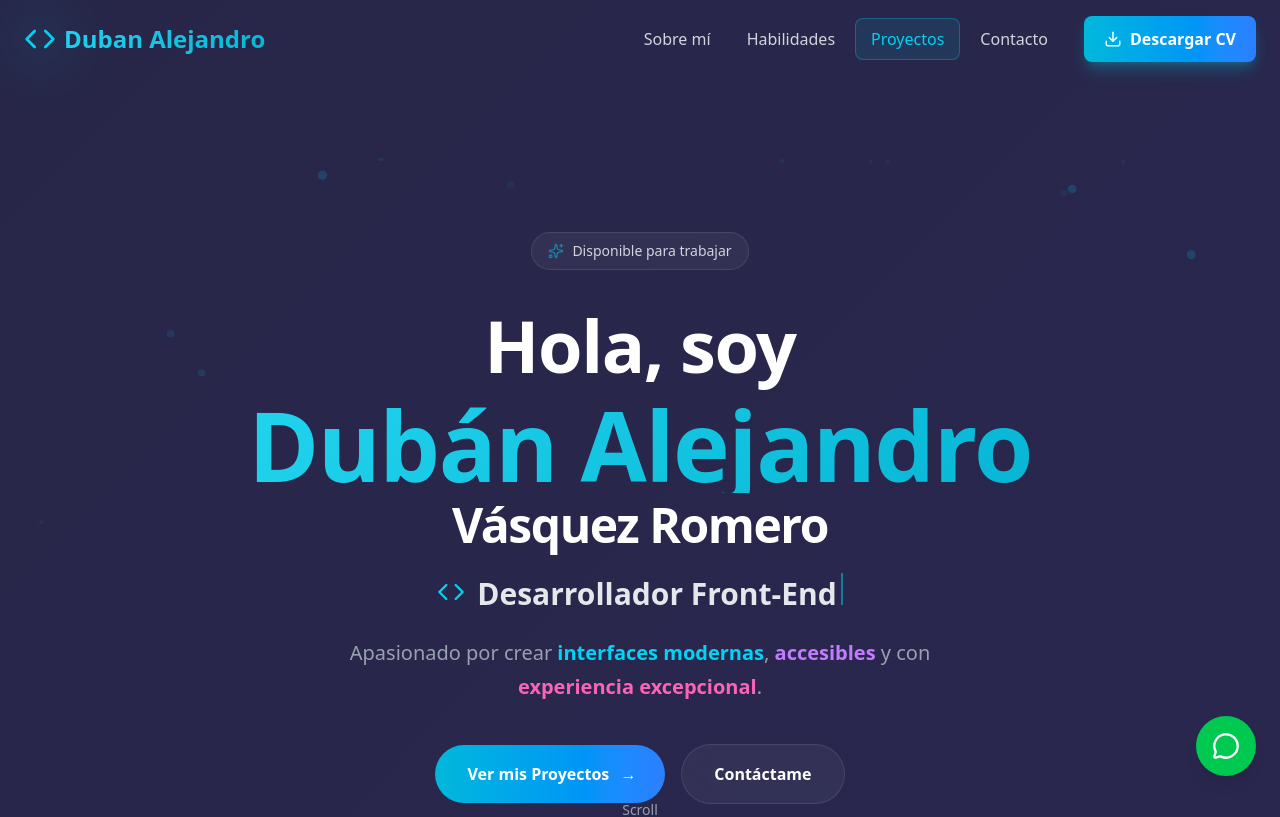
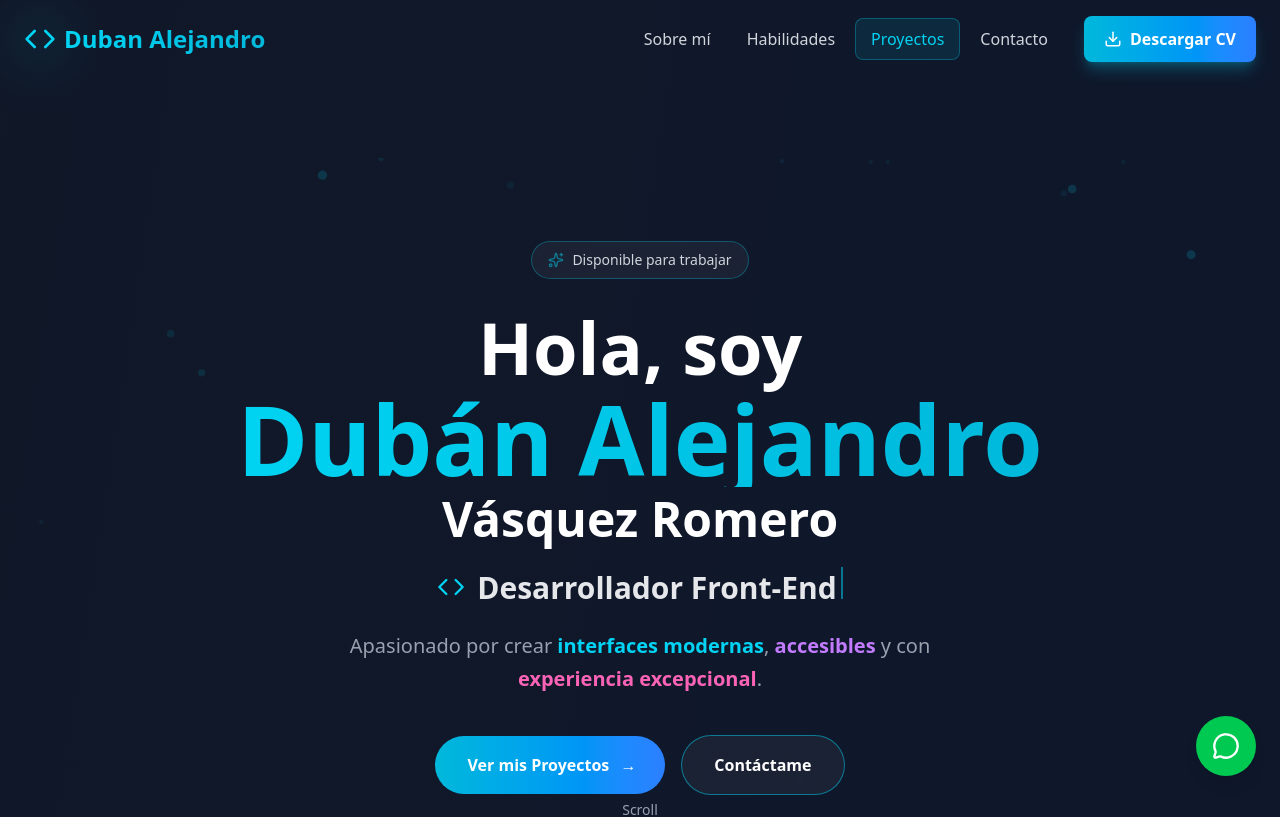
Before and after one commit to DubanPrograDVR/Mi-Portafolio-Front-end-developer, a React (Vite) app: page / in a window 1280 px wide. Shown: the top 817 px of the page. Built offline with nearby package versions, Linux system fonts and the light colour scheme.

Commit message:
Arreglos en la Navbar

```diff
--- a/index.html
+++ b/index.html
@@ -1,10 +1,15 @@
-<!DOCTYPE html>
+<!doctype html>
 <html lang="en">
   <head>
     <meta charset="UTF-8" />
     <link rel="icon" type="image/svg+xml" href="/vite.svg" />
     <meta name="viewport" content="width=device-width, initial-scale=1.0" />
-    <title>DVR-Front End Devoloper</title>
+    <link rel="preconnect" href="https://fonts.googleapis.com" />
+    <link rel="preconnect" href="https://fonts.gstatic.com" crossorigin />
+    <link
+      href="https://fonts.googleapis.com/css2?family=Inter:wght@300;400;500;600;700;800;900&display=swap"
+      rel="stylesheet" />
+    <title>DVR - Front End Developer</title>
   </head>
   <body>
     <div id="root"></div>
--- a/src/App.tsx
+++ b/src/App.tsx
@@ -24,7 +24,7 @@ export default function App() {
     el?.scrollIntoView({ behavior: "smooth", block: "start" });
   };
   return (
-    <div className="animated-gradient text-gray-200 font-sans leading-relaxed relative min-h-screen">
+    <div className="bg-gradient-to-br from-gray-900 via-slate-900 to-gray-900 text-gray-200 font-sans leading-relaxed relative min-h-screen">
       <CursorSpot />
       <Header navLinks={navLinks} onNavLinkClick={onNavLinkClick} />
       <main className="container mx-auto px-6 py-12 md:py-20">
@@ -46,12 +46,12 @@ export default function App() {
         {/* Gradiente decorativo */}
         <div className="absolute inset-0 bg-gradient-to-t from-cyan-500/5 via-transparent to-transparent" />
 
-        <div className="relative glass-strong border-t border-cyan-400/20">
+        <div className="relative bg-white/5 backdrop-blur-xl border-t border-cyan-400/20">
           <div className="container mx-auto px-6 py-12">
             <div className="grid md:grid-cols-3 gap-8 mb-8">
               {/* Columna 1 */}
               <div>
-                <h3 className="text-xl font-bold gradient-text-cyan mb-4">
+                <h3 className="text-xl font-bold bg-gradient-to-r from-cyan-400 to-cyan-500 bg-clip-text text-transparent mb-4">
                   Duban Alejandro
                 </h3>
                 <p className="text-gray-400 leading-relaxed">
@@ -89,7 +89,7 @@ export default function App() {
                     href="https://github.com/DubanPrograDVR"
                     target="_blank"
                     rel="noopener noreferrer"
-                    className="w-10 h-10 flex items-center justify-center rounded-lg glass border border-cyan-400/20 hover:border-cyan-400/50 hover:bg-cyan-400/10 transition-all">
+                    className="w-10 h-10 flex items-center justify-center rounded-lg bg-white/5 backdrop-blur-md border border-cyan-400/20 hover:border-cyan-400/50 hover:bg-cyan-400/10 transition-all">
                     <svg
                       className="w-5 h-5 text-cyan-400"
                       fill="currentColor"
@@ -101,7 +101,7 @@ export default function App() {
                     href="https://www.linkedin.com/in/duban-alejandro-vasquez-romero-19303122b/"
                     target="_blank"
                     rel="noopener noreferrer"
-                    className="w-10 h-10 flex items-center justify-center rounded-lg glass border border-cyan-400/20 hover:border-cyan-400/50 hover:bg-cyan-400/10 transition-all">
+                    className="w-10 h-10 flex items-center justify-center rounded-lg bg-white/5 backdrop-blur-md border border-cyan-400/20 hover:border-cyan-400/50 hover:bg-cyan-400/10 transition-all">
                     <svg
                       className="w-5 h-5 text-cyan-400"
                       fill="currentColor"
--- a/src/components/ContactForm.tsx
+++ b/src/components/ContactForm.tsx
@@ -34,7 +34,7 @@ export default function ContactForm() {
   };
 
   return (
-    <div className="glass-strong p-8 rounded-2xl border border-cyan-400/20">
+    <div className="bg-white/5 backdrop-blur-xl p-8 rounded-2xl border border-cyan-400/20">
       <h3 className="text-2xl font-bold text-white mb-6 flex items-center gap-2">
         <MessageSquare className="text-cyan-400" size={24} />
         Envíame un mensaje
@@ -91,7 +91,7 @@ export default function ContactForm() {
             placeholder="Cuéntame sobre tu proyecto o propuesta..."
             rows={5}
             required
-            className="w-full px-4 py-3 rounded-lg glass border border-gray-600 focus:border-cyan-400 text-gray-200 placeholder-gray-500 focus:outline-none focus:ring-2 focus:ring-cyan-500/50 transition-all resize-none"
+            className="w-full px-4 py-3 rounded-lg bg-white/5 backdrop-blur-md border border-gray-600 focus:border-cyan-400 text-gray-200 placeholder-gray-500 focus:outline-none focus:ring-2 focus:ring-cyan-500/50 transition-all resize-none"
           />
         </div>
 
--- a/src/components/Header.tsx
+++ b/src/components/Header.tsx
@@ -44,7 +44,9 @@ export default function Header({
       animate={{ y: 0 }}
       transition={{ duration: 0.6 }}
       className={`sticky top-0 z-50 transition-all duration-300 ${
-        scrolled ? "glass-strong shadow-lg shadow-black/20" : "bg-transparent"
+        scrolled
+          ? "bg-white/5 backdrop-blur-xl shadow-lg shadow-black/20"
+          : "bg-transparent"
       }`}>
       <div className="container mx-auto px-6 py-4 flex justify-between items-center">
         {/* Logo mejorado */}
@@ -65,7 +67,7 @@ export default function Header({
               transition={{ duration: 2, repeat: Infinity }}
             />
           </div>
-          <span className="gradient-text-cyan hidden sm:inline">
+          <span className="bg-gradient-to-r from-cyan-400 to-cyan-500 bg-clip-text text-transparent hidden sm:inline">
             Duban Alejandro
           </span>
         </motion.a>
@@ -113,7 +115,7 @@ export default function Header({
           onClick={() => setOpen(!open)}
           whileHover={{ scale: 1.1 }}
           whileTap={{ scale: 0.9 }}
-          className="md:hidden z-50 p-2 rounded-lg glass-strong border border-cyan-400/30">
+          className="md:hidden z-50 p-2 rounded-lg bg-white/5 backdrop-blur-md border border-cyan-400/30">
           <AnimatePresence mode="wait">
             {open ? (
               <motion.div
@@ -163,7 +165,7 @@ export default function Header({
                   transition={{ delay: idx * 0.1 }}
                   className={`text-3xl font-bold transition-colors ${
                     activeSection === l.href
-                      ? "gradient-text-cyan"
+                      ? "bg-gradient-to-r from-cyan-400 to-cyan-500 bg-clip-text text-transparent"
                       : "text-gray-300 hover:text-cyan-400"
                   }`}>
                   {l.label}
--- a/src/sections/Hero.tsx
+++ b/src/sections/Hero.tsx
@@ -55,7 +55,7 @@ export default function Hero({
           initial={{ opacity: 0, y: -20 }}
           animate={{ opacity: 1, y: 0 }}
           transition={{ duration: 0.6 }}
-          className="inline-flex items-center gap-2 px-4 py-2 rounded-full glass mb-8 border border-cyan-400/30">
+          className="inline-flex items-center gap-2 px-4 py-2 rounded-full bg-white/5 backdrop-blur-md mb-8 border border-cyan-400/30">
           <Sparkles size={16} className="text-cyan-400 animate-pulse" />
           <span className="text-sm text-gray-300">
             Disponible para trabajar
@@ -69,7 +69,7 @@ export default function Hero({
           animate={{ opacity: 1, y: 0 }}
           transition={{ duration: 0.8, delay: 0.2 }}>
           <span className="block text-white mb-2">Hola, soy</span>
-          <span className="block gradient-text-cyan text-5xl sm:text-6xl md:text-8xl">
+          <span className="block bg-gradient-to-r from-cyan-400 to-cyan-500 bg-clip-text text-transparent text-5xl sm:text-6xl md:text-8xl">
             Dubán Alejandro
           </span>
           <span className="block text-white text-3xl sm:text-4xl md:text-5xl mt-2">
@@ -132,7 +132,7 @@ export default function Hero({
           <a
             href="#contact"
             onClick={(e) => onNavLinkClick(e, "#contact")}
-            className="px-8 py-4 glass text-white font-bold rounded-full border border-cyan-400/50 hover:bg-cyan-400/10 transition-all hover:scale-105 hover:shadow-lg hover:shadow-cyan-500/30">
+            className="px-8 py-4 bg-white/5 backdrop-blur-md text-white font-bold rounded-full border border-cyan-400/50 hover:bg-cyan-400/10 transition-all hover:scale-105 hover:shadow-lg hover:shadow-cyan-500/30">
             Contáctame
           </a>
         </motion.div>
--- a/src/sections/Projects.tsx
+++ b/src/sections/Projects.tsx
@@ -14,7 +14,9 @@ export default function Projects() {
           viewport={{ once: true }}
           className="text-center mb-16">
           <h2 className="text-4xl md:text-5xl font-bold mb-4">
-            <span className="gradient-text-cyan">Mis Proyectos</span>
+            <span className="bg-gradient-to-r from-cyan-400 to-cyan-500 bg-clip-text text-transparent">
+              Mis Proyectos
+            </span>
           </h2>
           <div className="w-24 h-1 bg-gradient-to-r from-cyan-500 to-blue-500 mx-auto rounded-full mb-4" />
           <p className="text-gray-400 max-w-2xl mx-auto">
--- a/src/styles/index.css
+++ b/src/styles/index.css
@@ -1,21 +1,17 @@
 @import "tailwindcss";
 
-/* Variables CSS para tema consistente */
-:root {
-  --gradient-primary: linear-gradient(135deg, #667eea 0%, #764ba2 100%);
-  --gradient-secondary: linear-gradient(135deg, #f093fb 0%, #f5576c 100%);
-  --gradient-accent: linear-gradient(135deg, #4facfe 0%, #00f2fe 100%);
-  --gradient-dark: linear-gradient(
-    135deg,
-    #0f0c29 0%,
-    #302b63 50%,
-    #24243e 100%
-  );
-  --glow-cyan: 0 0 20px rgba(34, 211, 238, 0.4);
-  --glow-purple: 0 0 20px rgba(168, 85, 247, 0.4);
+/* Solo fuente y scroll suave - todo lo demás con Tailwind */
+body {
+  font-family:
+    "Inter",
+    -apple-system,
+    BlinkMacSystemFont,
+    "Segoe UI",
+    sans-serif;
+  -webkit-font-smoothing: antialiased;
+  -moz-osx-font-smoothing: grayscale;
 }
 
-/* Scroll suave y mejor scrollbar */
 html {
   scroll-behavior: smooth;
   scroll-padding-top: 80px;
@@ -39,149 +35,8 @@ html {
   background: linear-gradient(180deg, #764ba2 0%, #667eea 100%);
 }
 
-/* Animaciones personalizadas */
-@keyframes float {
-  0%,
-  100% {
-    transform: translateY(0px);
-  }
-  50% {
-    transform: translateY(-20px);
-  }
-}
-
-@keyframes shimmer {
-  0% {
-    background-position: -1000px 0;
-  }
-  100% {
-    background-position: 1000px 0;
-  }
-}
-
-@keyframes gradient-shift {
-  0% {
-    background-position: 0% 50%;
-  }
-  50% {
-    background-position: 100% 50%;
-  }
-  100% {
-    background-position: 0% 50%;
-  }
-}
-
-@keyframes pulse-glow {
-  0%,
-  100% {
-    box-shadow: 0 0 20px rgba(34, 211, 238, 0.3);
-  }
-  50% {
-    box-shadow: 0 0 40px rgba(34, 211, 238, 0.6);
-  }
-}
-
-/* Efectos de glassmorphism */
-.glass {
-  background: rgba(255, 255, 255, 0.05);
-  backdrop-filter: blur(10px);
-  -webkit-backdrop-filter: blur(10px);
-  border: 1px solid rgba(255, 255, 255, 0.1);
-}
-
-.glass-strong {
-  background: rgba(255, 255, 255, 0.08);
-  backdrop-filter: blur(16px);
-  -webkit-backdrop-filter: blur(16px);
-  border: 1px solid rgba(255, 255, 255, 0.15);
-}
-
-/* Efectos de texto con gradiente */
-.gradient-text {
-  background: linear-gradient(135deg, #667eea 0%, #764ba2 100%);
-  -webkit-background-clip: text;
-  -webkit-text-fill-color: transparent;
-  background-clip: text;
-}
-
-.gradient-text-cyan {
-  background: linear-gradient(135deg, #22d3ee 0%, #06b6d4 100%);
-  -webkit-background-clip: text;
-  -webkit-text-fill-color: transparent;
-  background-clip: text;
-}
-
-/* Efectos de partículas animadas */
-.particles {
-  position: absolute;
-  width: 100%;
-  height: 100%;
-  overflow: hidden;
-  pointer-events: none;
-}
-
-.particle {
-  position: absolute;
-  border-radius: 50%;
-  background: radial-gradient(
-    circle,
-    rgba(102, 126, 234, 0.8) 0%,
-    transparent 70%
-  );
-  animation: float 6s ease-in-out infinite;
-}
-
-/* Mejoras de tipografía */
-h1,
-h2,
-h3,
-h4,
-h5,
-h6 {
-  letter-spacing: -0.02em;
-  line-height: 1.2;
-}
-
-p {
-  line-height: 1.7;
-}
-
-/* Efectos hover para botones */
-.btn-primary {
-  position: relative;
-  overflow: hidden;
-  transition: all 0.3s ease;
-}
-
-.btn-primary::before {
-  content: "";
-  position: absolute;
-  top: 50%;
-  left: 50%;
-  width: 0;
-  height: 0;
-  border-radius: 50%;
-  background: rgba(255, 255, 255, 0.2);
-  transform: translate(-50%, -50%);
-  transition:
-    width 0.6s,
-    height 0.6s;
-}
-
-.btn-primary:hover::before {
-  width: 300px;
-  height: 300px;
-}
-
-/* Selección de texto personalizada */
+/* Selección de texto */
 ::selection {
   background-color: rgba(34, 211, 238, 0.3);
   color: #fff;
 }
-
-/* Efectos de fondo animado */
-.animated-gradient {
-  background: linear-gradient(-45deg, #0f0c29, #302b63, #24243e, #1a1a2e);
-  background-size: 400% 400%;
-  animation: gradient-shift 15s ease infinite;
-}
```
Also changed, not shown: src/components/ProjectCard.tsx (+5 -5 lines), src/sections/About.tsx (+21 -10 lines), src/sections/Contact.tsx (+5 -3 lines), src/sections/Skills.tsx (+12 -10 lines).
